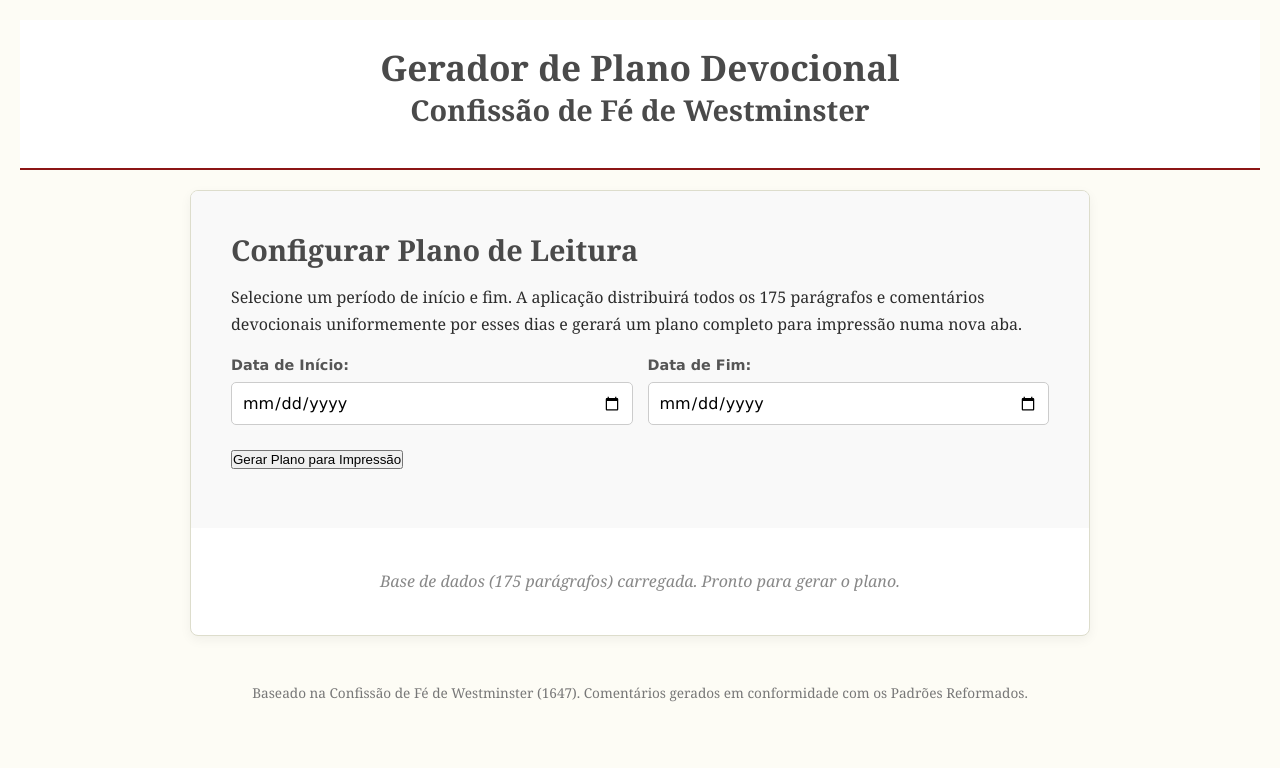
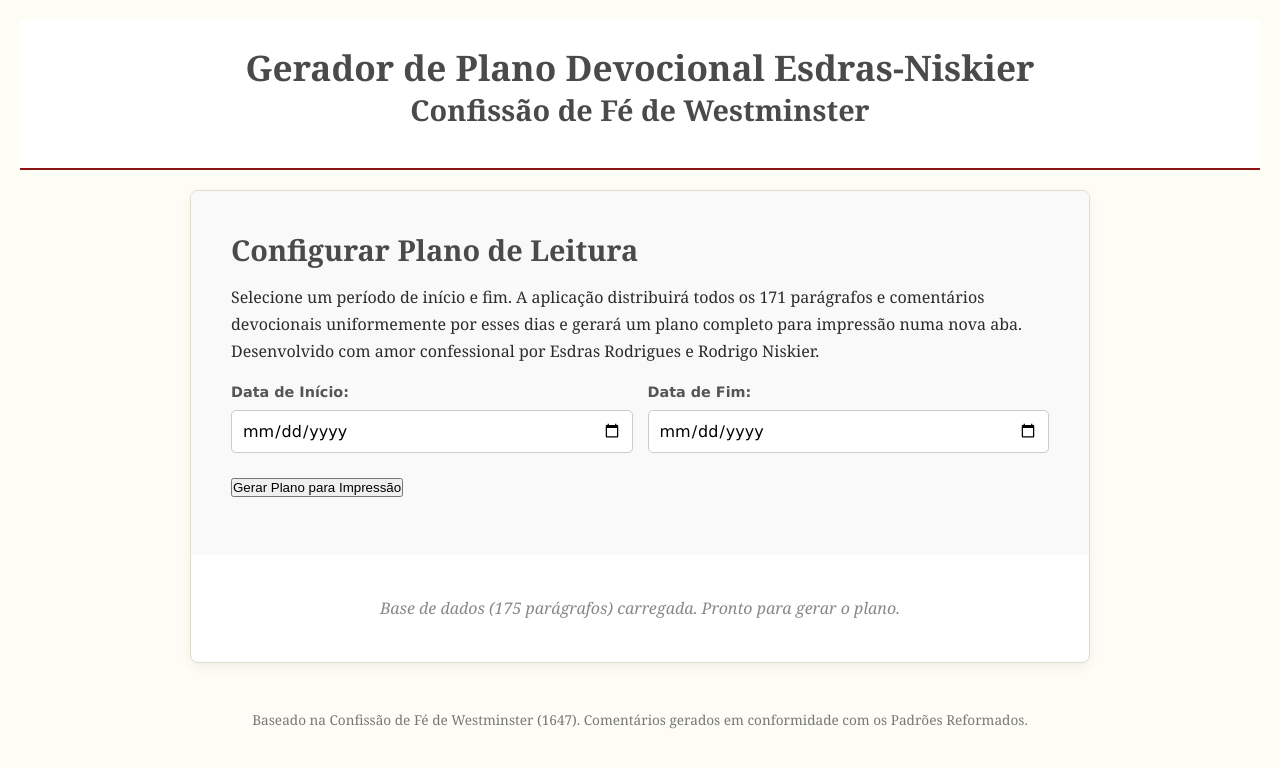
Before and after one commit to rodrigoniskier/cfw, a plain HTML site: page index.html in a window 1280 px wide. Drawn offline with Linux system fonts and the light colour scheme.

Commit message:
Update index.html

```diff
--- a/index.html
+++ b/index.html
@@ -3,20 +3,20 @@
 <head>
     <meta charset="UTF-8">
     <meta name="viewport" content="width=device-width, initial-scale=1.0">
-    <title>Gerador de Plano Devocional - WCF</title>
+    <title>Gerador de Plano Devocional - CFW</title>
     <link rel="stylesheet" href="estilos.css">
 </head>
 <body>
 
     <header>
-        <h1>Gerador de Plano Devocional</h1>
+        <h1>Gerador de Plano Devocional Esdras-Niskier</h1>
         <h2>Confissão de Fé de Westminster</h2>
     </header>
 
     <main>
         <section class="configuracao">
             <h2>Configurar Plano de Leitura</h2>
-            <p>Selecione um período de início e fim. A aplicação distribuirá todos os 175 parágrafos e comentários devocionais uniformemente por esses dias e gerará um plano completo para impressão numa nova aba.</p>
+            <p>Selecione um período de início e fim. A aplicação distribuirá todos os 171 parágrafos e comentários devocionais uniformemente por esses dias e gerará um plano completo para impressão numa nova aba. Desenvolvido com amor confessional por Esdras Rodrigues e Rodrigo Niskier.</p>
 
             <div class="controles-data">
                 <div class="input-grupo">
```
